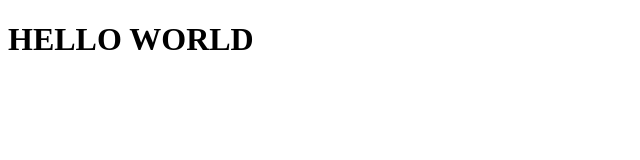
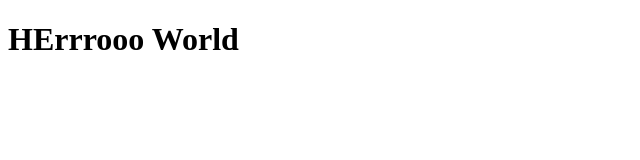
Before and after one commit to neocybereth/egghead-react, a React app: page / in a window 1280 px wide. Shown: the top 160 px of the page, without its empty margins (0-640 px from the left). Built offline with nearby package versions, Linux system fonts and the light colour scheme; the HTML template or start-up script is replaced by a standard one.

Commit message:
add watch mode to webpack

```diff
--- a/package.json
+++ b/package.json
@@ -5,6 +5,7 @@
   "main": "index.js",
   "scripts": {
     "build": "webpack",
+    "dev": "webpack --watch --mode development",
     "test": "echo \"Error: no test specified\" && exit 1"
   },
   "author": "",
--- a/src/App.js
+++ b/src/App.js
@@ -2,7 +2,7 @@ import React from 'react';
 
 class App extends React.Component {
     render() {
-        return <h1>HELLO WORLD</h1>
+        return <h1>HErrrooo World</h1>
     }
 }
 
```
